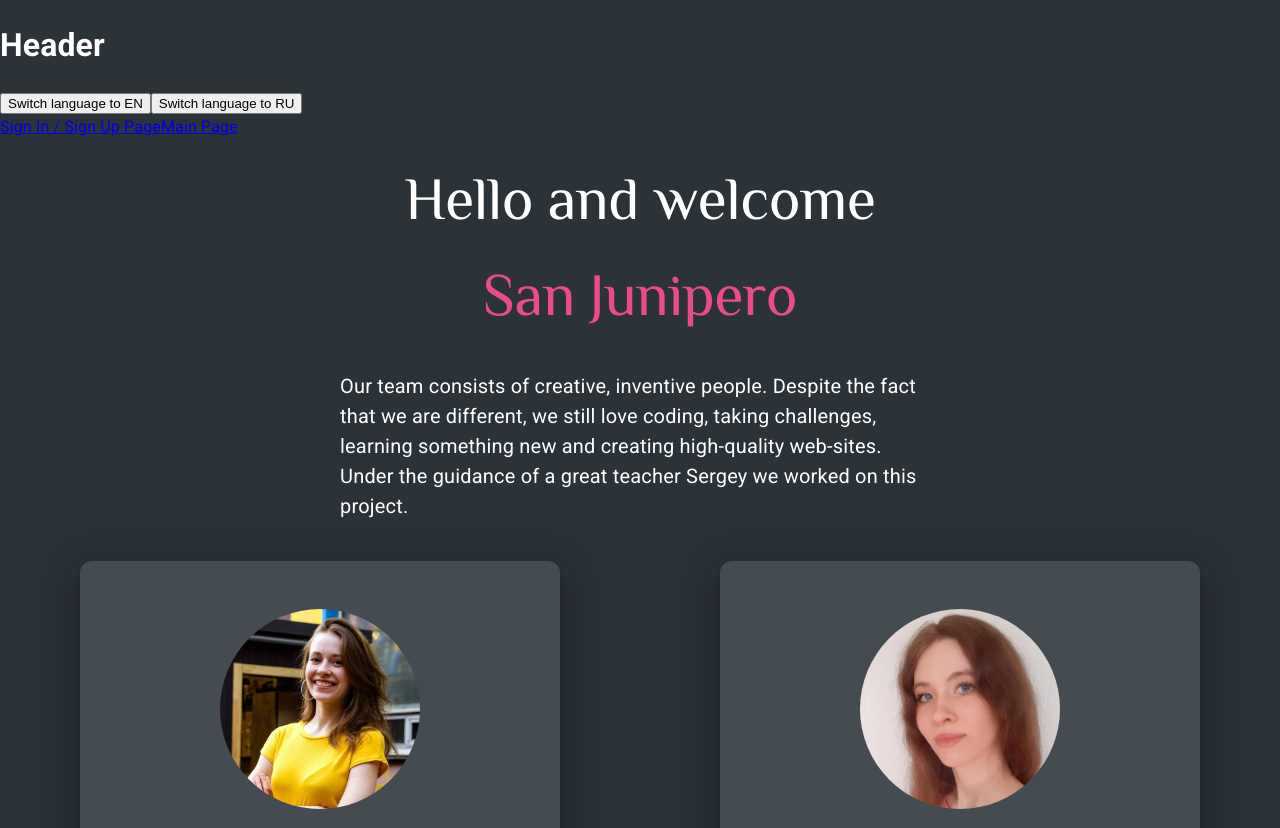
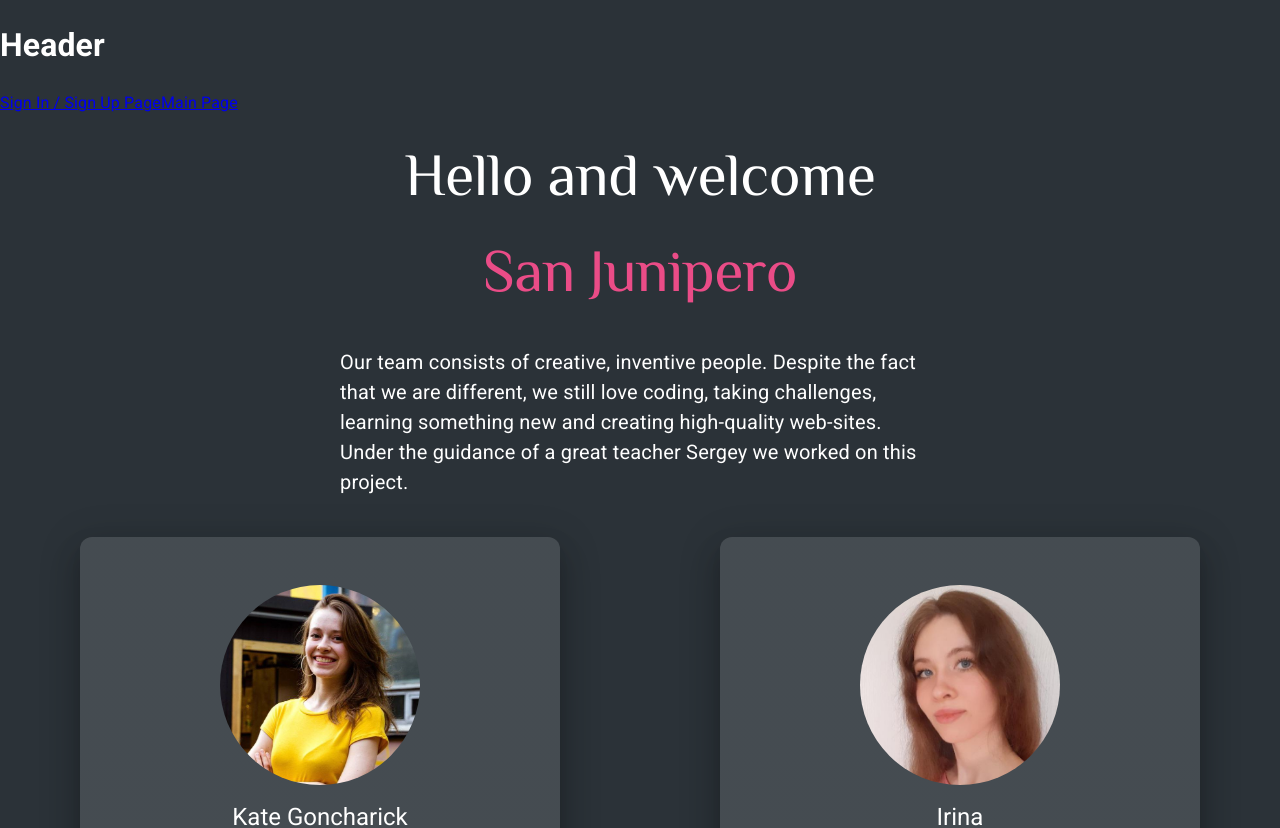
Before and after one commit to gentoosiast/graphiql-app, a React (Vite) app: page / in a window 1280 px wide. Shown: the top 828 px of the page. Built offline with nearby package versions, Linux system fonts and the light colour scheme.

Commit message:
fix: correct imports, remove buttons

```diff
--- a/src/features/misc/routes/WelcomePage.tsx
+++ b/src/features/misc/routes/WelcomePage.tsx
@@ -8,7 +8,6 @@ import Typography from '@mui/material/Typography';
 import { styled } from '@mui/material/styles';
 import { Stack } from '@mui/system';
 
-import { I18NLanguage } from '@/config/i18n';
 import { useI18NContext } from '@/providers/i18n';
 
 export const WelcomePage = (): JSX.Element => {
@@ -21,17 +20,10 @@ export const WelcomePage = (): JSX.Element => {
     width: 400,
   }));
 
-  const { setLanguage, translate } = useI18NContext();
+  const { translate } = useI18NContext();
 
   return (
     <>
-      <button onClick={() => setLanguage(I18NLanguage.English)} type="button">
-        Switch language to EN
-      </button>
-      <button onClick={() => setLanguage(I18NLanguage.Russian)} type="button">
-        Switch language to RU
-      </button>
-
       <nav>
         <Link to="/auth">Sign In / Sign Up Page</Link>
         <Link to="/main">Main Page</Link>
```
Also changed, not shown: 1 other file (tests, documents, lock files or other folders).
